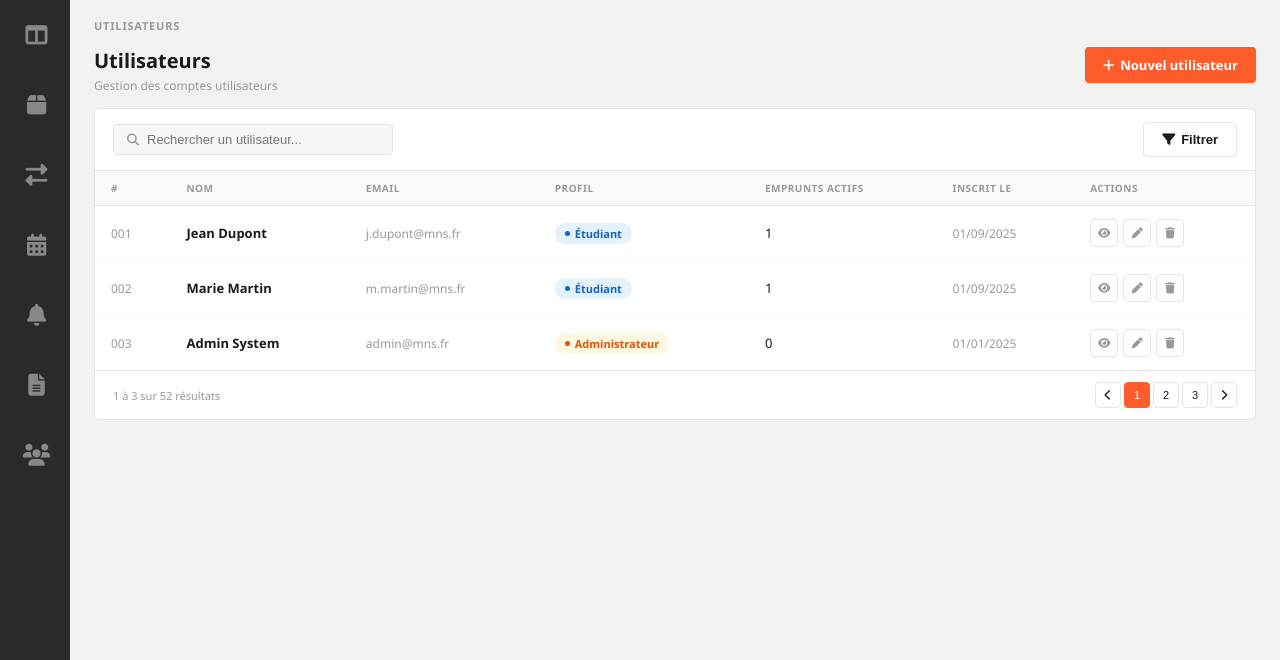
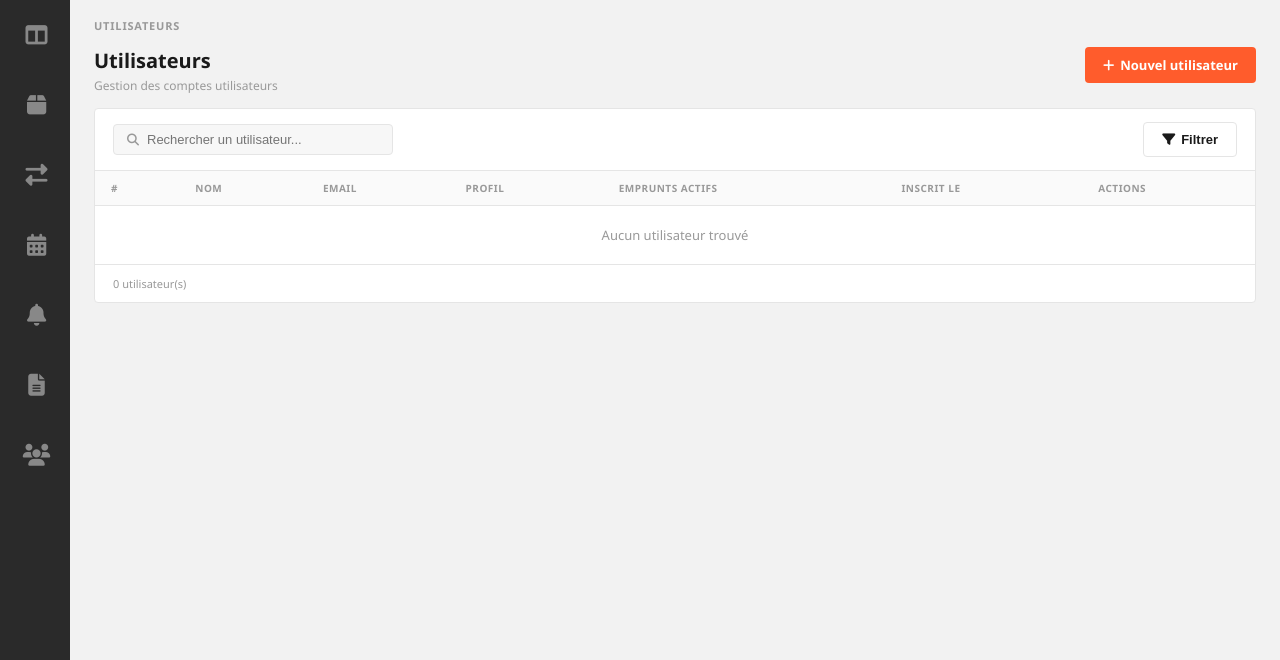
Before and after one commit to Dalviiio/LocMNS, a Symfony app: template templates/utilisateur/index.html.twig in a window 1280 px wide. Shown: the part 100-760 px from the top of the page. Run offline with Twig, Linux system fonts and the light colour scheme; the template is opened without the code that fills it, so the values that code supplies are empty; some libraries are stand-ins or nearby versions.

Commit message:
Branchement utilisateurs et documents sur la DB réelle, suppression des données fictives

```diff
--- a/templates/utilisateur/index.html.twig
+++ b/templates/utilisateur/index.html.twig
@@ -9,17 +9,17 @@
         <div class="page-title">Utilisateurs</div>
         <div class="page-sub">Gestion des comptes utilisateurs</div>
     </div>
-    <a href="#" class="btn btn-primary"><i class="fa-solid fa-plus"></i> Nouvel utilisateur</a>
+    <a href="{{ path('utilisateur_new') }}" class="btn btn-primary"><i class="fa-solid fa-plus"></i> Nouvel utilisateur</a>
 </div>
 
-<div class="table-wrap">
+<form method="GET" class="table-wrap" style="overflow:visible">
     <div class="table-toolbar">
         <div class="search-box">
             <i class="fa-solid fa-magnifying-glass"></i>
-            <input type="text" placeholder="Rechercher un utilisateur...">
+            <input type="text" name="search" placeholder="Rechercher un utilisateur..." value="{{ app.request.query.get('search') ?? '' }}">
         </div>
         <div style="display:flex;gap:8px">
-            <button class="btn btn-outline"><i class="fa-solid fa-filter"></i> Filtrer</button>
+            <button type="submit" class="btn btn-outline"><i class="fa-solid fa-filter"></i> Filtrer</button>
         </div>
     </div>
     <table>
@@ -35,56 +35,29 @@
             </tr>
         </thead>
         <tbody>
+            {% for u in utilisateurs %}
             <tr>
-                <td class="td-muted">001</td>
-                <td class="td-bold">Jean Dupont</td>
-                <td class="td-muted">j.dupont@mns.fr</td>
-                <td><span class="sbadge sb-info">Étudiant</span></td>
-                <td>1</td>
-                <td class="td-muted">01/09/2025</td>
+                <td class="td-muted">{{ u.id }}</td>
+                <td class="td-bold">{{ u.nomComplet }}</td>
+                <td class="td-muted">{{ u.email }}</td>
+                <td><span class="sbadge sb-info">{{ u.profil.nom }}</span></td>
+                <td>{{ u.empruntsActifs|length }}</td>
+                <td class="td-muted">{{ u.createdAt|date('d/m/Y') }}</td>
                 <td><div class="action-btns">
-                    <button class="action-btn"><i class="fa-solid fa-eye"></i></button>
-                    <button class="action-btn"><i class="fa-solid fa-pen"></i></button>
-                    <button class="action-btn"><i class="fa-solid fa-trash"></i></button>
+                    <a href="{{ path('utilisateur_edit', {id: u.id}) }}" class="action-btn" title="Modifier"><i class="fa-solid fa-pen"></i></a>
+                    <form method="POST" action="{{ path('utilisateur_delete', {id: u.id}) }}" style="display:inline">
+                        <input type="hidden" name="_token" value="{{ csrf_token('delete_user' ~ u.id) }}">
+                        <button type="submit" class="action-btn" title="Supprimer" onclick="return confirm('Supprimer cet utilisateur ?')"><i class="fa-solid fa-trash"></i></button>
+                    </form>
                 </div></td>
             </tr>
-            <tr>
-                <td class="td-muted">002</td>
-                <td class="td-bold">Marie Martin</td>
-                <td class="td-muted">m.martin@mns.fr</td>
-                <td><span class="sbadge sb-info">Étudiant</span></td>
-                <td>1</td>
-                <td class="td-muted">01/09/2025</td>
-                <td><div class="action-btns">
-                    <button class="action-btn"><i class="fa-solid fa-eye"></i></button>
-                    <button class="action-btn"><i class="fa-solid fa-pen"></i></button>
-                    <button class="action-btn"><i class="fa-solid fa-trash"></i></button>
-                </div></td>
-            </tr>
-            <tr>
-                <td class="td-muted">003</td>
-                <td class="td-bold">Admin System</td>
-                <td class="td-muted">admin@mns.fr</td>
-                <td><span class="sbadge sb-warning">Administrateur</span></td>
-                <td>0</td>
-                <td class="td-muted">01/01/2025</td>
-                <td><div class="action-btns">
-                    <button class="action-btn"><i class="fa-solid fa-eye"></i></button>
-                    <button class="action-btn"><i class="fa-solid fa-pen"></i></button>
-                    <button class="action-btn"><i class="fa-solid fa-trash"></i></button>
-                </div></td>
-            </tr>
+            {% else %}
+            <tr><td colspan="7" style="text-align:center;padding:20px;color:#999">Aucun utilisateur trouvé</td></tr>
+            {% endfor %}
         </tbody>
     </table>
     <div class="table-footer">
-        <span>1 à 3 sur 52 résultats</span>
-        <div class="pagination">
-            <button class="page-btn"><i class="fa-solid fa-chevron-left"></i></button>
-            <button class="page-btn active">1</button>
-            <button class="page-btn">2</button>
-            <button class="page-btn">3</button>
-            <button class="page-btn"><i class="fa-solid fa-chevron-right"></i></button>
-        </div>
+        <span>{{ utilisateurs|length }} utilisateur(s)</span>
     </div>
-</div>
+</form>
 {% endblock %}
```
Also changed, not shown: src/Controller/DocumentController.php (+11 -2 lines), src/Controller/UtilisateurController.php (+77 -2 lines), src/Repository/DocumentRepository.php (+17 -0 lines), src/Repository/UtilisateurRepository.php (+14 -0 lines), templates/document/index.html.twig (+22 -43 lines), templates/utilisateur/form.html.twig (added, +55 -0 lines).
